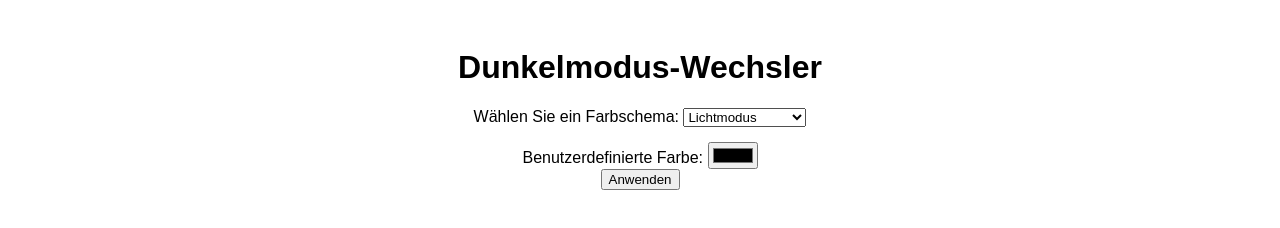
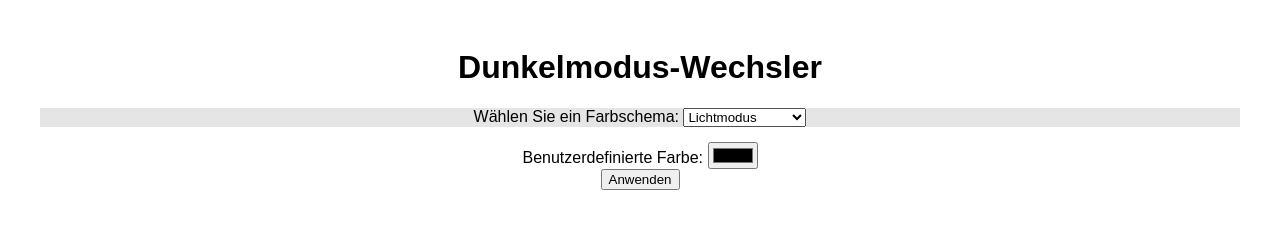
Before and after one commit to sidfakenews986/dunkelmodus-wechseler, a plain HTML site: page index.html in a window 1280 px wide. In both pictures the pointer is over the element 640 px from the left and 117 px from the top of the page. Drawn offline with Linux system fonts and the light colour scheme.

Commit message:
Add hover effect for theme switcher and color picker buttons.

```diff
--- a/styles.css
+++ b/styles.css
@@ -27,4 +27,9 @@ body.custom {
 
 .theme-switcher, .color-picker {
     margin-bottom: 15px;
+    transition: background-color 0.2s;
 }
+
+.theme-switcher:hover, .color-picker:hover {
+    background-color: rgba(0, 0, 0, 0.1);
+}
```
